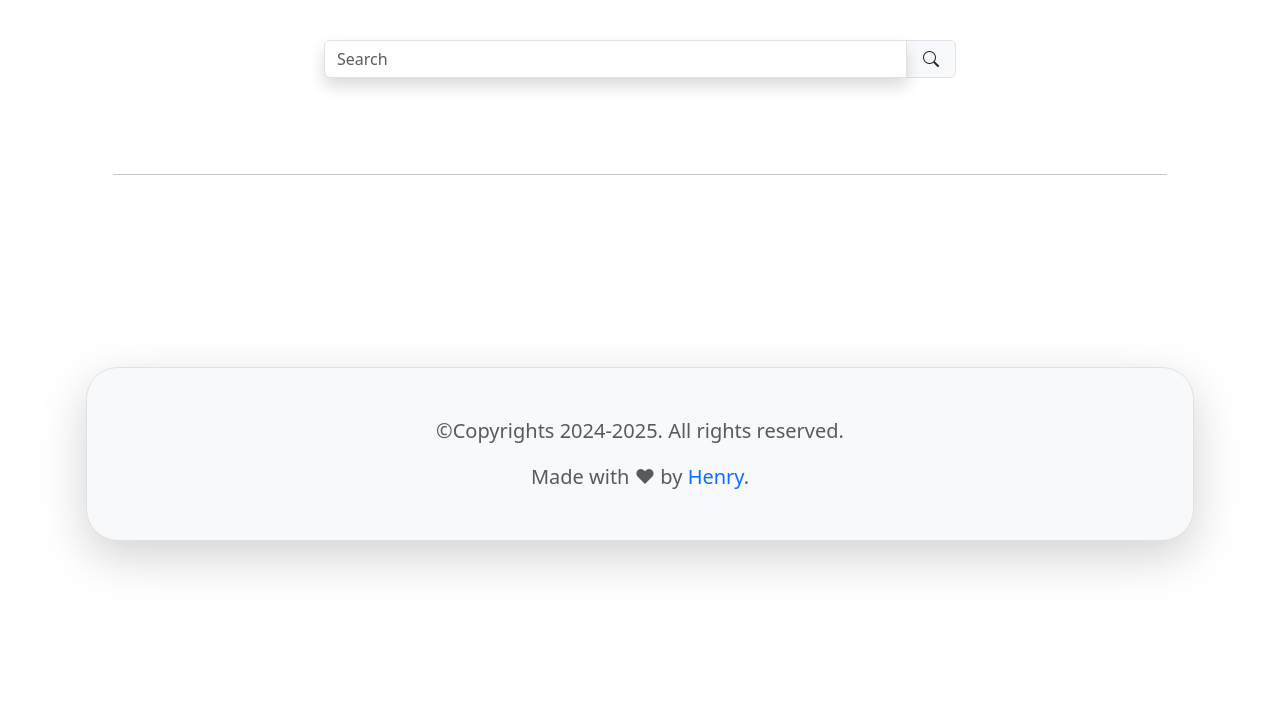
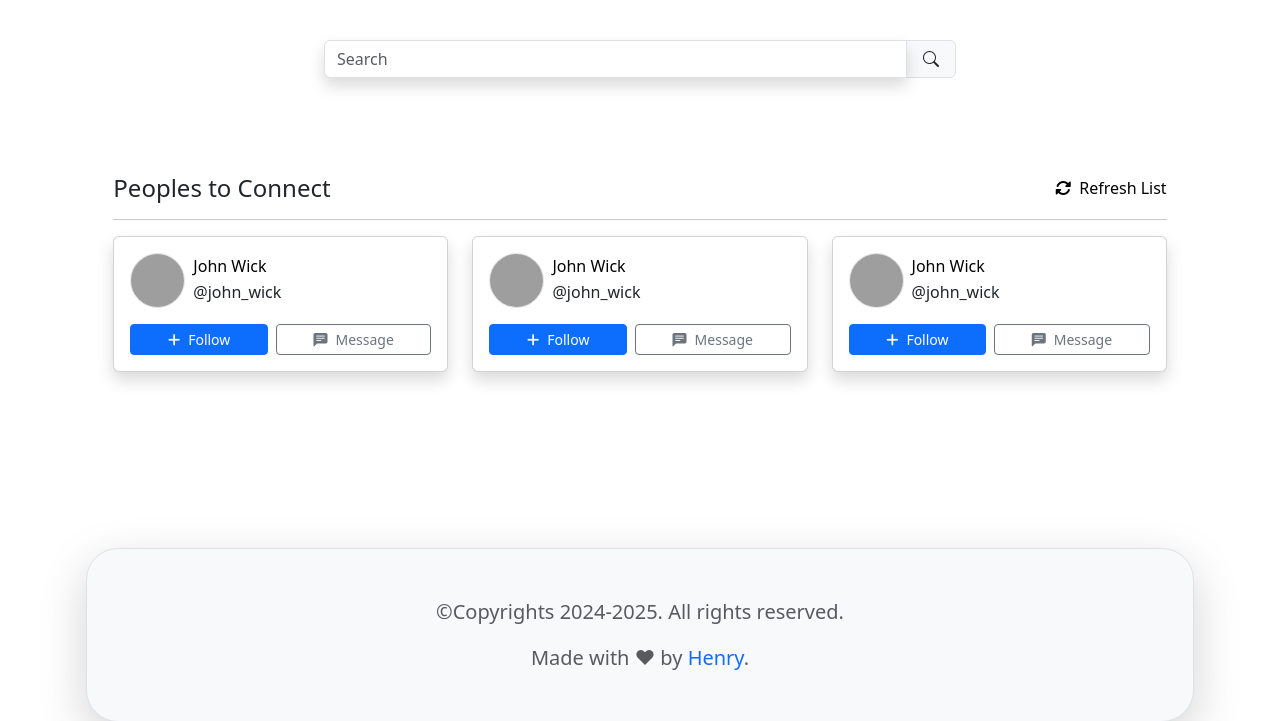
Before and after one commit to henry-jacq/photogram, a PHP site: template views/templates/user/discover.php in a window 1280 px wide. Shown: the top 721 px of the page. Run offline with PHP 8.4, Linux system fonts and the light colour scheme; the template is opened without the code that fills it, so the values that code supplies are empty; grey boxes are pictures that could not be loaded.

Commit message:
change: new section added to discover page

```diff
--- a/views/templates/user/discover.php
+++ b/views/templates/user/discover.php
@@ -12,8 +12,41 @@
             </form>
         </div>
         <div class="col-12 col-md-10 mt-3 mb-5">
-            <hr>
-            <div class="list-group list-group-flush list-users border-0 p-2 rounded-0 mb-5">
+            <div class="d-flex justify-content-between align-items-center">
+                <p class="display-6 mt-3 fs-4">Peoples to Connect</p>
+                <div class="d-none d-md-inline-block">
+                    <a class="link-body-emphasis" role="button"><i class="fa-solid fa-rotate me-2"></i>Refresh List</a>
+                </div>
+            </div>
+            <hr class="m-0 py-2">
+            <div class="mb-5">
+                <div class="row">
+                    <?php for($i=0; $i<3; $i++): ?>
+                    <div class="col-md-12 col-lg-4">
+                        <div class="card mb-3 shadow">
+                            <div class="d-flex align-items-center justify-content-between">
+                                <div class="d-flex align-items-center p-3 pb-0">
+                                    <div class="avatar avatar-story me-2">
+                                        <a href="/profile/henry" class="d-block link-dark text-decoration-none" aria-expanded="false">
+                                            <img class="user-profile-img border rounded-circle" src="/files/avatars/8205af2d859ea6abf9f0f24306b25236.jpeg" width="55" height="55" loading="lazy"></a>
+                                    </div>
+                                    <div class="skeleton-header">
+                                        <div class="mb-1">
+                                            <h6 class="nav-item fw-normal mb-0"> <a href="/profile/henry" class="text-decoration-none link-body-emphasis" style="color: var(--bs-dark-text)">John Wick</a>
+                                            </h6>
+                                        </div>
+                                        <p class="mb-0 fs-6 fw-light">@john_wick</p>
+                                    </div>
+                                </div>
+                            </div>
+                            <div class="d-flex align-items-center justify-content-between p-3">
+                                <button class="btn btn-sm btn-primary flex-fill me-1"><i class="fa-solid fa-plus me-2"></i>Follow</button>
+                                <button class="btn btn-sm btn-outline-secondary flex-fill ms-1"><i class="bi bi-chat-left-text-fill me-2"></i>Message</button>
+                            </div>
+                        </div>
+                    </div>
+                    <?php endfor; ?>
+                </div>
             </div>
         </div>
     </div>
```
